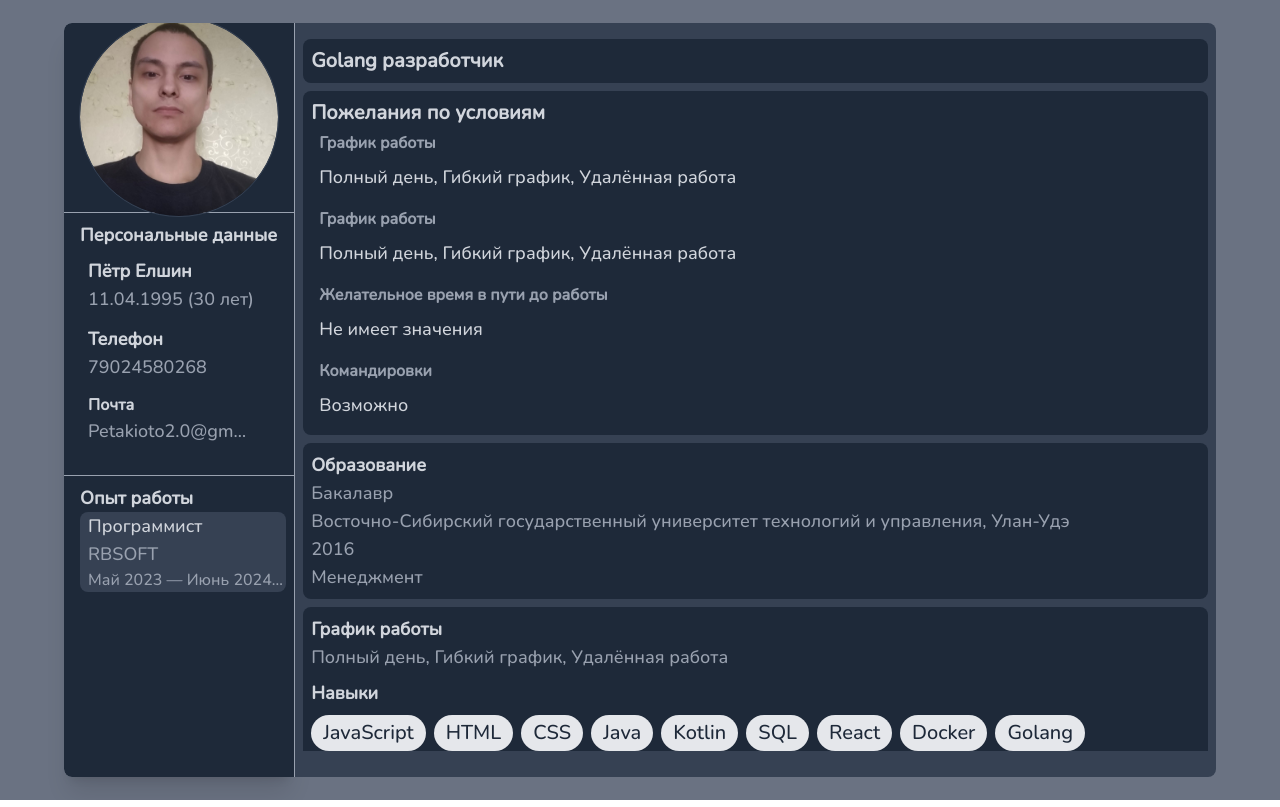
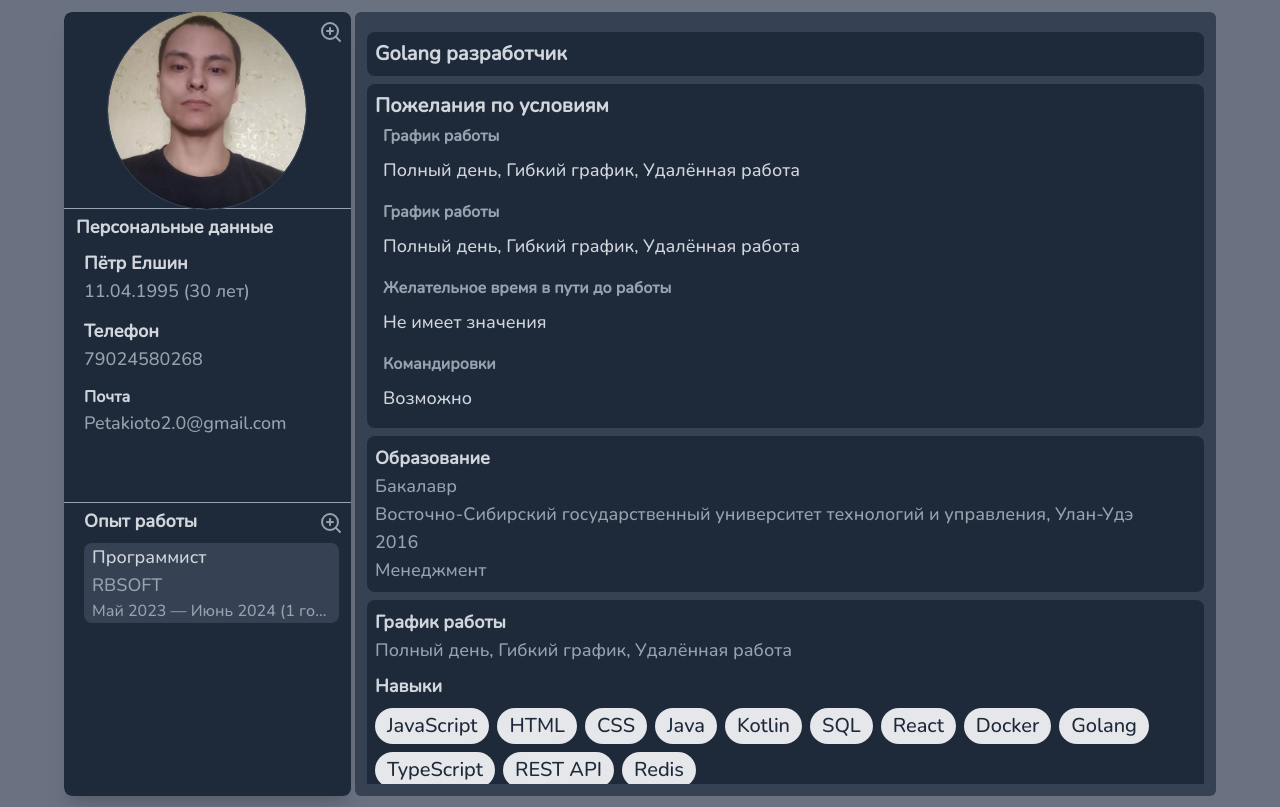
Before and after one commit to Freeze35/myresume, a Next.js app: page / in a window 1280 px wide. Built offline with nearby package versions, Linux system fonts and the light colour scheme.

Commit message:
Update icons zoom

```diff
--- a/src/blocks/CentralBlock.tsx
+++ b/src/blocks/CentralBlock.tsx
@@ -1,6 +1,7 @@
 // components/LeftDownBlock.tsx
 
 import React from "react";
+import {FiZoomIn} from "react-icons/fi";
 
 interface CentralBlockProps {
     openAboutMe: () => void;
@@ -19,8 +20,8 @@ const CentralBlock: React.FC<CentralBlockProps> = ({openAboutMe}) => {
 
     return (
         <div
-            className="flex flex-col w-full h-full max-h-[90vh] overflow-y-auto scrollbar-thin scrollbar-thumb-gray-500 scrollbar-track-transparent">
-            <div className="pl-2 space-y-2 rounded-lg bg-gray-800 py-2 my-2 ">
+            className="flex flex-col w-full h-full max-h-[95vh] overflow-y-auto scrollbar-thin scrollbar-thumb-gray-500 scrollbar-track-transparent">
+            <div className="pl-2 space-y-2 rounded-lg bg-gray-800 py-2 my-2 position: sticky">
                 <h3 className="text-gray-300 font-semibold sm:text-sm md:text-xl lg:text-xl">
                     Golang разработчик</h3>
             </div>
@@ -119,9 +120,12 @@ const CentralBlock: React.FC<CentralBlockProps> = ({openAboutMe}) => {
             <div className="pl-2 space-y-2 rounded-lg bg-gray-800 py-2 mt-2 cursor-zoom-in"
                  onClick={() => openAboutMe()}>
                 <div>
-                    <h3 className="text-gray-300 text-lg font-semibold sm:text-sm md:text-base lg:text-lg">
-                        О себе
-                    </h3>
+                    <div className="flex justify-between items-center">
+                        <h3 className="ml-2 text-gray-300 text-lg font-semibold sm:text-sm md:text-base lg:text-lg py-2">
+                            О себе
+                        </h3>
+                        <FiZoomIn className="text-gray-400 w-6 h-6 mr-4" />
+                    </div>
                     <div
                         className="group flex-col items-center space-x-2 max-h-[400px] overflow-y-auto scrollbar-thin scrollbar-thumb-gray-200 scrollbar-track-transparent pr-2">
                         <div className="text-gray-400 flex flex-col rounded-lg px-2 ">
--- a/src/blocks/LeftDownBlock.tsx
+++ b/src/blocks/LeftDownBlock.tsx
@@ -1,6 +1,7 @@
 // components/LeftDownBlock.tsx
 
 import React from "react";
+import {FiZoomIn} from "react-icons/fi";
 
 const LeftDownBlock: React.FC = () => {
 
@@ -10,8 +11,18 @@ const LeftDownBlock: React.FC = () => {
             <div className="pl-2 space-y-2">
                 {/* Expirience */}
                 <div>
-                    <h3 className="text-gray-300 text-lg font-semibold sm:text-sm md:text-base lg:text-lg">Опыт работы</h3>
-                    <div className="group flex-col items-center space-x-2 bg-gray-700 rounded-lg pl-2">
+                    <div className="relative flex flex-row pb-2">
+                        <h3 className="ml-2 text-gray-300 text-lg font-semibold sm:text-sm md:text-base lg:text-lg">
+                            Опыт работы
+                        </h3>
+                        <button
+                            className="absolute top-1 right-1 text-gray-400 duration-200 z-10"
+                            aria-label="Скопировать телефон"
+                        >
+                            <FiZoomIn className="w-6 h-6" />
+                        </button>
+                    </div>
+                    <div className="group flex-col items-center space-x-2 bg-gray-700 rounded-lg px-2 mx-2">
                         <p className="text-gray-300 text-ellipsis overflow-hidden whitespace-nowrap sm:text-sm md:text-base lg:text-lg">
                             Программист
                         </p>
--- a/src/modals/ModalWindowImage.tsx
+++ b/src/modals/ModalWindowImage.tsx
@@ -29,7 +29,7 @@ const Modal: React.FC<ModalProps> = ({ isOpen, onClose, children, origin }) => {
                 transition={{ duration: 0.2 }}
             >
                 <motion.div
-                    className="bg-gray-800 h-[60%] w-[40%] rounded-lg flex items-center justify-center relative"
+                    className="bg-gray-800 h-[60%] w-[60%] rounded-lg flex items-center justify-center relative"
                     initial={false}
                     animate={{
                         x: isOpen ? 0 : origin.x - centerX,
--- a/src/modals/ModalWindowLeftBlock.tsx
+++ b/src/modals/ModalWindowLeftBlock.tsx
@@ -30,7 +30,7 @@ const ModalLeftBlock: React.FC<ModalProps> = ({ isOpen, onClose, children, origi
                 transition={{ duration: 0.2 }}
             >
                 <motion.div
-                    className="bg-gray-800 h-[60%] w-[40%] rounded-lg flex relative"
+                    className="bg-gray-800 rounded-lg flex relative"
                     initial={false}
                     animate={{
                         x: isOpen ? 0 : origin.x - centerX,
--- a/src/module/CircularImage.tsx
+++ b/src/module/CircularImage.tsx
@@ -8,11 +8,13 @@ interface CircularImageProps {
     containerClassName?: string; // Для кастомизации контейнера
 }
 
-const CircularImage: React.FC<CircularImageProps> = ({ alt, containerClassName }) => {
+const CircularImage: React.FC<CircularImageProps> = ({alt, containerClassName}) => {
     return (
+
             <div
                 className={`relative w-full max-w-[200px] aspect-square rounded-full overflow-hidden border-1 border-gray-700 ${containerClassName || ""}`}
             >
+
                 <Image
                     src={myPhoto}
                     alt={alt}
@@ -22,6 +24,7 @@ const CircularImage: React.FC<CircularImageProps> = ({ alt, containerClassName }
                     placeholder="blur"
                 />
             </div>
+
     );
 };
 
--- a/src/module/CircularImageFull.tsx
+++ b/src/module/CircularImageFull.tsx
@@ -8,11 +8,11 @@ interface CircularImageProps {
     containerClassName?: string; // Для кастомизации контейнера
 }
 
-const CircularImage: React.FC<CircularImageProps> = ({
+const CircularImageFull: React.FC<CircularImageProps> = ({
                                                          alt
                                                      }) => {
     return (
-        <div className="relative w-[100%] h-[100%] border-gray-700 sm:w-32 md:w-64 lg:w-100 sm:h-32 md:h-64 lg:h-100 rounded-full overflow-hidden">
+        <div className="relative w-[80%] h-[80%] border-gray-700 sm:w-64 md:w-64 lg:w-100 sm:h-64 md:h-64 lg:h-100 rounded-full overflow-hidden">
             <Image
                 src={myPhoto}
                 alt={alt}
@@ -23,4 +23,4 @@ const CircularImage: React.FC<CircularImageProps> = ({
     );
 };
 
-export default CircularImage;
+export default CircularImageFull;
--- a/src/module/InsideAboutMe.tsx
+++ b/src/module/InsideAboutMe.tsx
@@ -9,6 +9,7 @@ const InsideAboutMe: React.FC = () => {
         <div className="pl-4 pt-4 space-y-2">
 
             <div className="pr-4">
+
                 <h3 className="text-gray-300 text-lg font-semibold sm:text-sm md:text-base lg:text-lg py-2">
                     О себе
                 </h3>
--- a/src/module/InsideWorkExpirience.tsx
+++ b/src/module/InsideWorkExpirience.tsx
@@ -21,7 +21,7 @@ const InsideWorkExperience: React.FC = () => {
             </div>
             {/* Description */}
             <div>
-                <h3 className="text-gray-300 text-lg font-semibold sm:text-sm md:text-base lg:text-lg">Опыт работы</h3>
+                <h3 className="text-gray-300 text-lg font-semibold sm:text-sm md:text-base lg:text-lg">Описание</h3>
                 <div className="group flex-col items-center space-x-2">
                     <p className="text-gray-400 text-ellipsis overflow-hidden  sm:text-sm md:text-base lg:text-lg">
                         Работал над разработкой приложением для мобильной торговли.<br />
--- a/src/pages/index.tsx
+++ b/src/pages/index.tsx
@@ -10,6 +10,7 @@ import ModalLeftBlock from "@/modals/ModalWindowLeftBlock";
 import CentralBlock from "@/blocks/CentralBlock";
 import ModalCentralBlock from "@/modals/ModalWindowCentralBlock";
 import InsideAboutMe from "@/module/InsideAboutMe";
+import {FiZoomIn} from "react-icons/fi";
 
 export default function Home() {
     const [stateModalTop, setOpenModalTop] = useState(false);
@@ -56,46 +57,52 @@ export default function Home() {
         }
     };
 
-
-
-
     return (
         <div className="flex flex-col min-h-screen bg-gray-500 px-[5%]">
             <Modal isOpen={stateModalTop} onClose={() => setOpenModalTop(false)} origin={originTop}>
-                    <CircularImageFull alt="user photo full" />
+                <CircularImageFull alt="user photo full" />
             </Modal>
             <ModalLeftBlock isOpen={stateModalBottom} onClose={() => setOpenModalBottom(false)} origin={originBottom}>
-                <div className="pl-1 space-y-2">
-                    <InsideWorkExperience/>
+                <div className="p-2 sm:p-1 space-y-2">
+                    <InsideWorkExperience />
                 </div>
             </ModalLeftBlock>
             <ModalCentralBlock isOpen={stateModalAboutMe} onClose={() => setOpenModalAboutMe(false)} origin={originAboutMe}>
-                <div className="pl-1 space-y-2">
-                    <InsideAboutMe/>
+                <div className="p-2 sm:p-1 space-y-2">
+                    <InsideAboutMe />
                 </div>
             </ModalCentralBlock>
-            <div className="flex flex-col md:flex-row flex-1 pt-[2%] pb-[2%]">
-                <div className="w-full md:w-[20%] flex flex-col rounded-tl-lg rounded-bl-lg shadow-xl max-w-full overflow-hidden">
+            <div className="flex flex-col md:flex-row flex-1 pt-[2%] pb-[2%] sm:pt-[1%] sm:pb-[1%] gap-2 sm:gap-1">
+                <div className="w-full md:w-[25%] flex flex-col rounded-lg shadow-xl max-w-full overflow-hidden">
                     <div
                         ref={avatarRef}
-                        className="h-[25%] cursor-zoom-in bg-gray-800 rounded-tl-lg flex items-center justify-center"
+                        className="relative h-[25%] cursor-zoom-in bg-gray-800 rounded-tl-lg flex items-center justify-center"
                         onClick={handleOpenModal}
                     >
+                        <button
+                            className="absolute top-2 right-2 text-gray-400 duration-200 z-10"
+                            aria-label="Скопировать телефон"
+                        >
+                            <FiZoomIn className="w-6 h-6" />
+                        </button>
                         <CircularImage alt="user photo" />
                     </div>
-                    <hr className="border-t border-gray-400 b-1"/>
-                    <div className="h-[35%] bg-gray-800 p-2 overflow-hidden">
+                    <hr className="border-t border-gray-400" />
+                    <div className="h-[35%] sm:h-[40%] bg-gray-800 p-2 sm:p-1 overflow-hidden">
                         <PersonalData />
                     </div>
-                    <hr className="border-t border-gray-400 b-1" />
-                    <div className="h-[40%] bg-gray-800 p-2 rounded-bl-lg overflow-hidden cursor-zoom-in" ref={leftBottomRef}
-                         onClick={handleOpenModalFromBottom}>
+                    <hr className="border-t border-gray-400" />
+                    <div
+                        className="h-[40%] sm:h-[40%] bg-gray-800 p-2 sm:p-1 rounded-bl-lg overflow-hidden cursor-zoom-in"
+                        ref={leftBottomRef}
+                        onClick={handleOpenModalFromBottom}
+                    >
                         <LeftDownBlock />
                     </div>
                 </div>
-                <div className="w-px bg-gray-400"></div>
-                <div className="w-full md:w-[80%] bg-gray-700 rounded-br-lg rounded-tr-lg p-2">
-                    <CentralBlock openAboutMe={handleOpenModalAboutMe}/>
+
+                <div className="w-full md:w-[75%] bg-gray-700 rounded-lg sm:rounded-md p-2 sm:p-3">
+                    <CentralBlock openAboutMe={handleOpenModalAboutMe} />
                 </div>
             </div>
         </div>
```
Lines whose indentation alone changed are shown as unchanged.
